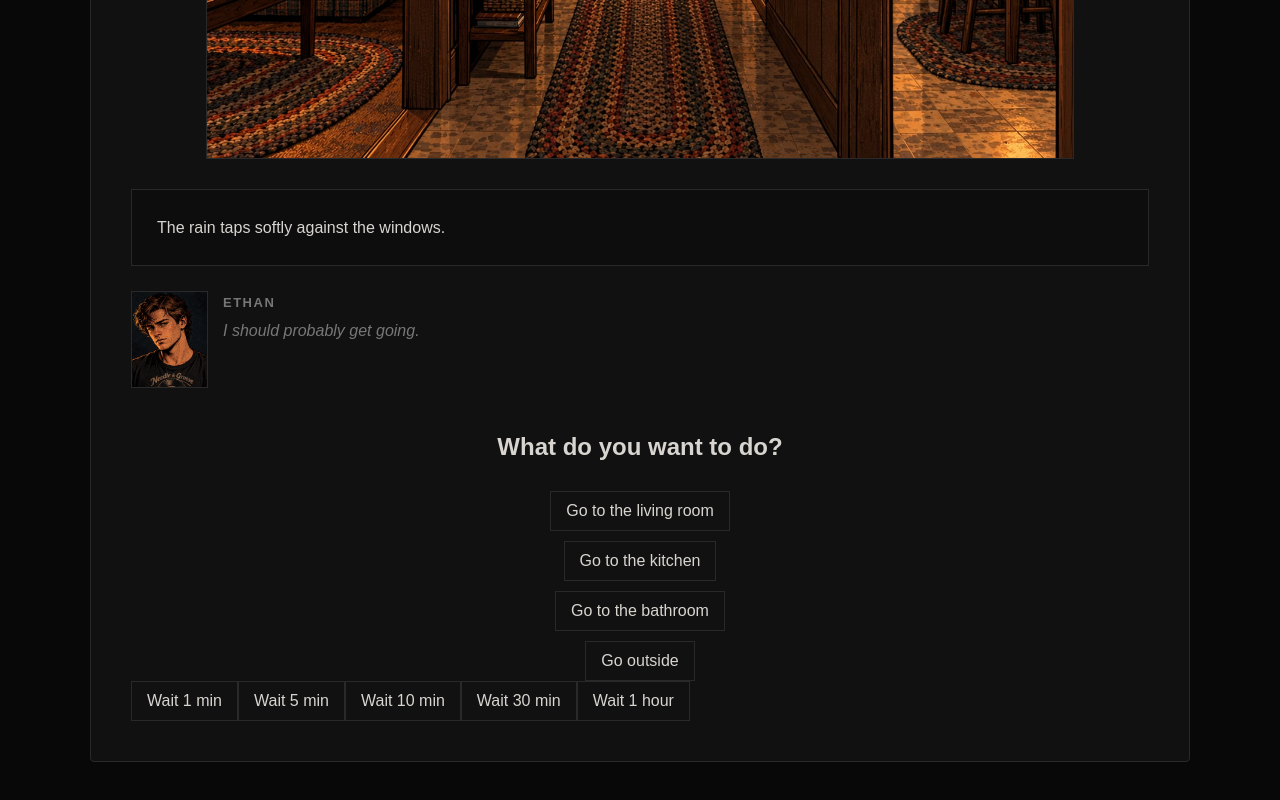
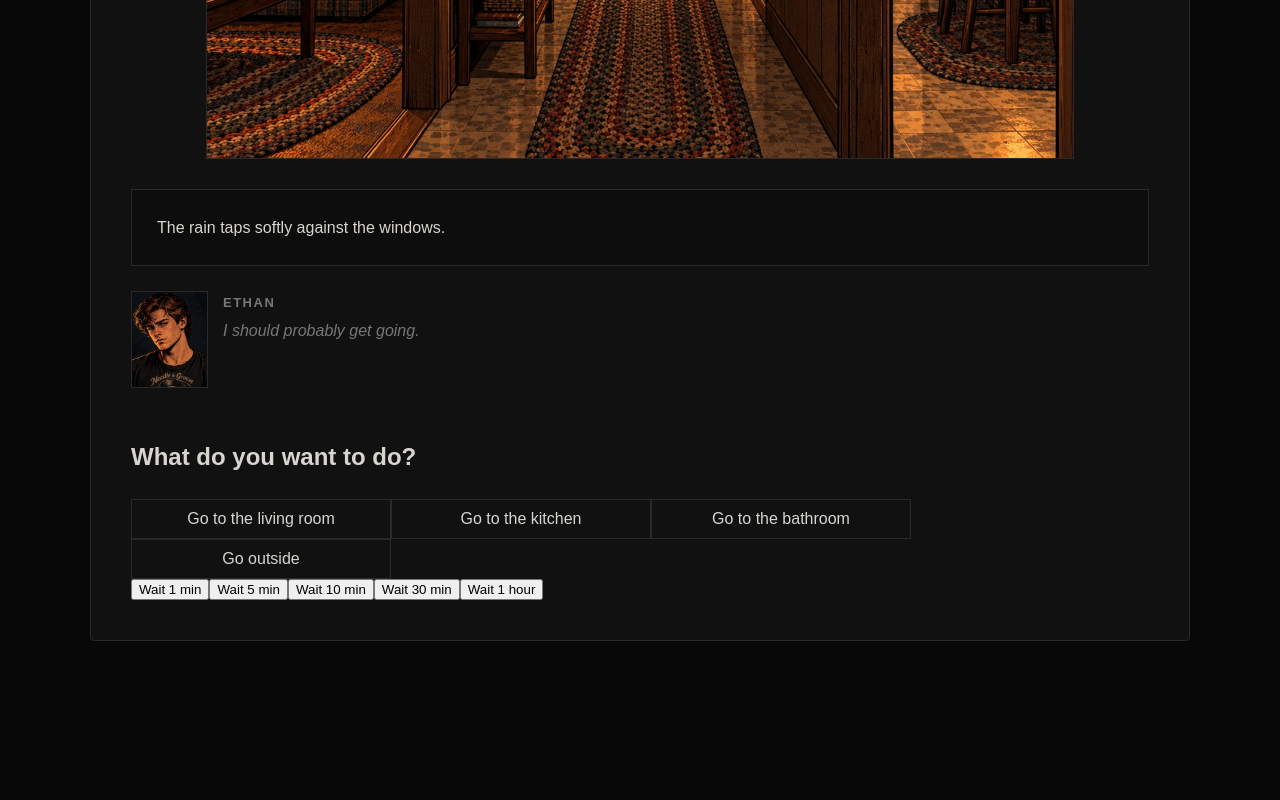
Before and after one commit to SanderK36/Fullstack-Projects, a Next.js app in the folder harlow/: page / in a window 1280 px wide. Shown: the part 955-1755 px from the top of the page. After the commit the page ends 1636 px from the top, so only its background shows below. Built offline with nearby package versions, Linux system fonts and the light colour scheme.

Commit message:
14.09.26

```diff
--- a/harlow/src/app/page.tsx
+++ b/harlow/src/app/page.tsx
@@ -2,11 +2,11 @@
 
 import GameStatus from "@/components/GameStatus/GameStatus";
 import ActionList from "@/components/ActionList/ActionList";
-import ActionButton from "@/components/ActionButton/ActionButton";
 import StatsWindow from "@/components/StatsWindow/StatsWindow";
 import StoryLog from "@/components/StoryLog/StoryLog";
 import CharacterLine from "@/components/CharacterLine/CharacterLine";
 import TravelOverlay from "@/components/TravelOverlay/TravelOverlay";
+import TravelWindow from "@/components/TravelWindow/TravelWindow";
 
 import { isNightTime } from "@/game/utils";
 import { useGame } from "@/game/useGame";
@@ -25,7 +25,9 @@ export default function Home() {
     setShowStats,
     handleChoice,
     wait,
-    travelingTo
+    travelingTo,
+    showTravel,
+    setShowTravel,
   } = useGame();
 
   return (
@@ -46,8 +48,8 @@ export default function Home() {
           src={
             activeCharacter?.image ??
             (isNightTime(gameState.time)
-            ? currentScene.image.night
-            : currentScene.image.day)
+              ? currentScene.image.night
+              : currentScene.image.day)
           }
           alt=""
           className="scene-image"
@@ -73,7 +75,8 @@ export default function Home() {
             effect={
               currentEffects[0]?.type === "effect"
                 ? {
-                    stat: currentEffects[0].stat,
+                    stat:
+                      currentEffects[0].stat,
                     amount:
                       currentEffects[0].amount,
                   }
@@ -95,38 +98,50 @@ export default function Home() {
           title="What do you want to do?"
           choices={activeChoices}
           onChoice={handleChoice}
+          onTravel={() =>
+            setShowTravel(true)
+          }
           playerMoney={playerState.money}
         />
+
+        {showTravel && (
+          <TravelWindow
+            onClose={() =>
+              setShowTravel(false)
+            }
+          />
+        )}
 
         {/* Temporary testing buttons */}
 
         <div>
-          <ActionButton
-            label="Wait 1 min"
-            onClick={() => wait(1)}
+          <button onClick={() => wait(1)}>
+            Wait 1 min
+          </button>
+
+          <button onClick={() => wait(5)}>
+            Wait 5 min
+          </button>
+
+          <button onClick={() => wait(10)}>
+            Wait 10 min
+          </button>
+
+          <button onClick={() => wait(30)}>
+            Wait 30 min
+          </button>
+
+          <button onClick={() => wait(60)}>
+            Wait 1 hour
+          </button>
+        </div>
+
+        {travelingTo && (
+          <TravelOverlay
+            location={travelingTo}
           />
+        )}
 
-          <ActionButton
-            label="Wait 5 min"
-            onClick={() => wait(5)}
-          />
-
-          <ActionButton
-            label="Wait 10 min"
-            onClick={() => wait(10)}
-          />
-
-          <ActionButton
-            label="Wait 30 min"
-            onClick={() => wait(30)}
-          />
-
-          <ActionButton
-            label="Wait 1 hour"
-            onClick={() => wait(60)}
-          />
-        </div>
-        {travelingTo && ( <TravelOverlay location={travelingTo}/>)}
       </div>
     </main>
   );
--- a/harlow/src/components/ActionList/ActionList.module.css
+++ b/harlow/src/components/ActionList/ActionList.module.css
@@ -1,7 +1,34 @@
 .actionList {
-  margin-top: 20px;
+  margin-top: 30px;
   display: flex;
   flex-direction: column;
-  gap: 10px;
-  align-items: center;
+  align-items: flex-start;
+  gap: 8px;
 }
+
+.actionList button {
+  width: auto;
+  min-width: 260px;
+}
+
+.actionButton {
+  padding: 11px 16px;
+  background: #111111;
+  border: 1px solid #292929;
+  color: #d8d5d0;
+  cursor: pointer;
+  font: inherit;
+  transition: background 0.15s ease, border-color 0.15s ease;
+}
+
+.actionButton:hover {
+  background: #181818;
+  border-color: #444444;
+}
+
+.actionButton:disabled {
+  color: #555555;
+  border-color: #1f1f1f;
+  background: #0d0d0d;
+  cursor: not-allowed;
+}
--- a/harlow/src/components/ActionList/ActionList.tsx
+++ b/harlow/src/components/ActionList/ActionList.tsx
@@ -1,40 +1,82 @@
-import type { GameChoice } from "@/game/choices";
 import ActionButton from "@/components/ActionButton/ActionButton";
 import styles from "./ActionList.module.css";
 
+type Choice = {
+  label: string;
+  action: string;
+  nextScene: string;
+  timeCost: number;
+  travel?: boolean;
+  requirements?: {
+    money?: number;
+  };
+};
+
 type ActionListProps = {
   title: string;
-  choices: GameChoice[];
+  choices: Choice[];
+  onChoice: (choice: Choice) => void;
+  onTravel: () => void;
   playerMoney: number;
-  onChoice: (choice: GameChoice) => void;
 };
 
 export default function ActionList({
   title,
   choices,
+  onChoice,
+  onTravel,
   playerMoney,
-  onChoice,
 }: ActionListProps) {
+  const localChoices = choices.filter(
+    (choice) => !choice.travel
+  );
+
+  const walkingChoices = choices.filter(
+    (choice) =>
+      choice.travel &&
+      choice.action
+        .toLowerCase()
+        .includes("walk")
+  );
+
+  const busChoices = choices.filter(
+    (choice) =>
+      choice.travel &&
+      choice.action
+        .toLowerCase()
+        .includes("bus")
+  );
+
+  function isDisabled(choice: Choice) {
+    return (
+      choice.requirements?.money !== undefined &&
+      playerMoney <
+        choice.requirements.money
+    );
+  }
+
   return (
     <div className={styles.actionList}>
       <h2>{title}</h2>
 
-      {choices.map((choice) => {
-        const unavailable =
-          "requirements" in choice &&
-          choice.requirements?.money !== undefined &&
-          playerMoney <
-            choice.requirements.money;
+      <div className={styles.actionButtons}>
+        {localChoices.map((choice) => (
+          <ActionButton
+            key={choice.action}
+            label={choice.label}
+            onClick={() => onChoice(choice)}
+            disabled={isDisabled(choice)}
+          />
+        ))}
 
-        return (
+        {(walkingChoices.length > 0 ||
+          busChoices.length > 0) && (
           <ActionButton
-            key={choice.label}
-            label={choice.label}
-            disabled={unavailable}
-            onClick={() => onChoice(choice)}
+            label="Travel"
+            onClick={onTravel}
           />
-        );
-      })}
+        )}
+      </div>
     </div>
   );
 }
--- /dev/null
+++ b/harlow/src/components/TravelWindow/TravelWindow.module.css
@@ -0,0 +1,32 @@
+.overlay {
+  position: fixed;
+  inset: 0;
+  z-index: 1100;
+
+  display: flex;
+  align-items: center;
+  justify-content: center;
+
+  background: rgba(0, 0, 0, 0.75);
+}
+
+.window {
+  width: min(420px, calc(100% - 40px));
+
+  padding: 30px;
+
+  background: #111111;
+  border: 1px solid #292929;
+  border-radius: 4px;
+
+  box-shadow: 0 20px 60px rgba(0, 0, 0, 0.6);
+}
+
+.window h2 {
+  margin: 0 0 25px;
+
+  color: #d8d5d0;
+  font-size: 18px;
+  letter-spacing: 3px;
+  font-weight: normal;
+}
--- /dev/null
+++ b/harlow/src/components/TravelWindow/TravelWindow.tsx
@@ -0,0 +1,33 @@
+import ActionButton from "@/components/ActionButton/ActionButton";
+import styles from "./TravelWindow.module.css";
+
+type TravelWindowProps = {
+  onClose: () => void;
+};
+
+export default function TravelWindow({
+  onClose,
+}: TravelWindowProps) {
+  return (
+    <div className={styles.overlay}>
+      <div className={styles.window}>
+        <h2>TRAVEL</h2>
+
+        <ActionButton
+          label="Bus"
+          onClick={() => {}}
+        />
+
+        <ActionButton
+          label="Walk"
+          onClick={() => {}}
+        />
+
+        <ActionButton
+          label="Close"
+          onClick={onClose}
+        />
+      </div>
+    </div>
+  );
+}
--- a/harlow/src/game/useGame.ts
+++ b/harlow/src/game/useGame.ts
@@ -33,6 +33,8 @@ export function useGame() {
 
   const [showStats, setShowStats] =
     useState(false);
+
+  const [showTravel, setShowTravel] = useState(false);
 
   const [conversation, setConversation] =
     useState<StoryEntry[]>([]);
@@ -313,10 +315,7 @@ export function useGame() {
   const conversationChoices =
     currentScene.conversation?.choices ?? [];
 
-  const activeChoices =
-    conversationActive
-      ? conversationChoices
-      : choices;
+  const activeChoices = choices;
 
   return {
     gameState,
@@ -334,6 +333,12 @@ export function useGame() {
 
     handleChoice,
 
+    showTravel,
+    setShowTravel,
+
+    conversationChoices,
+    conversationActive,
+
     wait: handleAdvanceTime,
   };
 }
```
